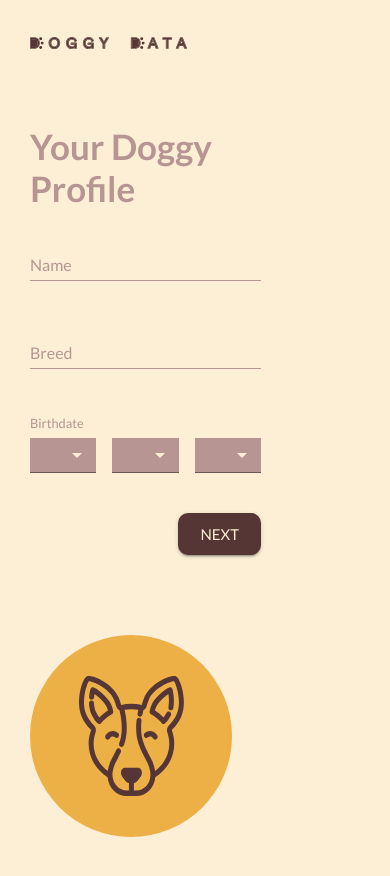
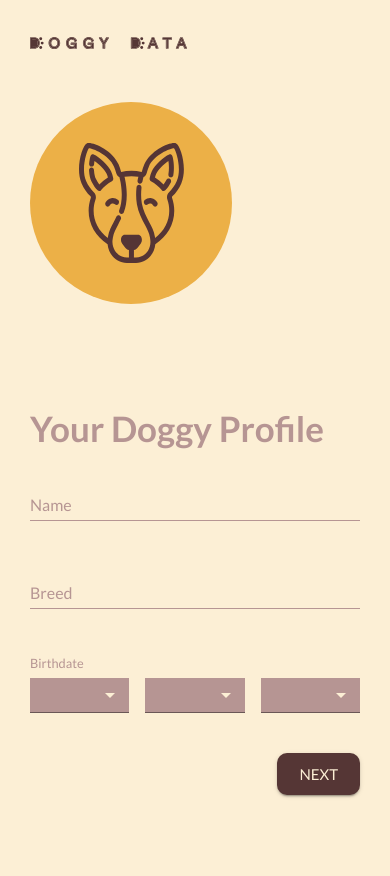
Before and after one commit to susiesko/helloralphie-doggiedata, a React (Create React App) app: page / in a window 390 px wide. After the commit the page ends 844 px from the top, so only its background shows below. Built offline with nearby package versions, Linux system fonts and the light colour scheme.

Commit message:
responsive layout changes

```diff
--- a/src/components/AdditionalInfo/BehavioralInfo.js
+++ b/src/components/AdditionalInfo/BehavioralInfo.js
@@ -30,16 +30,6 @@ const useToggleButtonStyles = makeStyles({
   },
   selected: {
     backgroundColor: 'black'
-  }
-});
-
-const useToggleButtonGroupStyles = makeStyles({
-  root: {
-    display: 'block',
-    width: '352px',
-    '@media only screen and (min-width: 768px) and (max-width: 992px)': {
-      width: '704px'
-    }
   }
 });
 
--- a/src/components/Profile/ProfileBadge/ProfileBadge.module.css
+++ b/src/components/Profile/ProfileBadge/ProfileBadge.module.css
@@ -2,8 +2,11 @@
   display: flex;
   flex-direction: column;
 }
-@media only screen and (max-width: 768px) {
+@media only screen and (max-width: 992px) {
   .ProfileBadge {
+    width: 80%;
     flex-direction: row;
+    justify-content: space-between;
+    align-items: center;
   }
 }
--- a/src/components/Profile/ProfileForm.js
+++ b/src/components/Profile/ProfileForm.js
@@ -13,14 +13,11 @@ import axios from '../../axios';
 //import classes from './ProfileForm.module.css';
 
 const useStyles = makeStyles({
-  profileForm: {
-    width: '70%'
-  },
-  grid: {
-    display: 'flex',
-    justifyContent: 'start',
-    direction: 'column',
-    alignItems: 'stretch'
+  root: {
+    width: '70%',
+    '@media only screen and (max-width: 992px)': {
+      width: '100%'
+    }
   }
 });
 
@@ -55,10 +52,12 @@ const ProfileForm = () => {
       <h1>Your Doggy Profile</h1>
       <Grid
         container
-        className={classes.grid}
+        justify="start"
+        direction="column"
+        alignItems="stretch"
         spacing={5}
       >
-        <Grid container item>
+        <Grid item xs={12}>
           <TextField
             label="Name"
             value={name}
@@ -67,7 +66,7 @@ const ProfileForm = () => {
           />
         </Grid>
 
-        <Grid container item>
+        <Grid item xs={12}>
           <TextField
             value={breed}
             label="Breed"
@@ -76,7 +75,7 @@ const ProfileForm = () => {
           />
         </Grid>
 
-        <Grid container item>
+        <Grid item xs={12}>
           <BirthdatePicker
             value={birthdate}
             onChange={ val => dispatch(actions.updateProfileField('birthdate', val)) }
--- a/src/containers/Profile/Profile.js
+++ b/src/containers/Profile/Profile.js
@@ -1,21 +1,33 @@
 import React from 'react';
 import Grid from '@material-ui/core/Grid';
+import { makeStyles } from '@material-ui/core/styles'
+
 import ProfileBadge from '../../components/Profile/ProfileBadge/ProfileBadge';
 import ProfileForm from '../../components/Profile/ProfileForm';
 
+const useGridStyle = makeStyles({
+  root: {
+    '@media only screen and (max-width: 992px)': {
+      flexDirection: 'column-reverse'
+    }
+  }
+});
+
 const Profile = () => {
+  const classes = useGridStyle();
   return (
     <Grid
       container
       direction="row"
       justify="space-between"
       spacing={10}
+      classes={classes}
     >
-      <Grid container item xs={12} md={9}>
+      <Grid item xs={12} md={9}>
         <ProfileForm/>
       </Grid>
 
-      <Grid container item xs={12} md={3}>
+      <Grid item xs={12} md={3}>
         <ProfileBadge/>
       </Grid>
 
```
